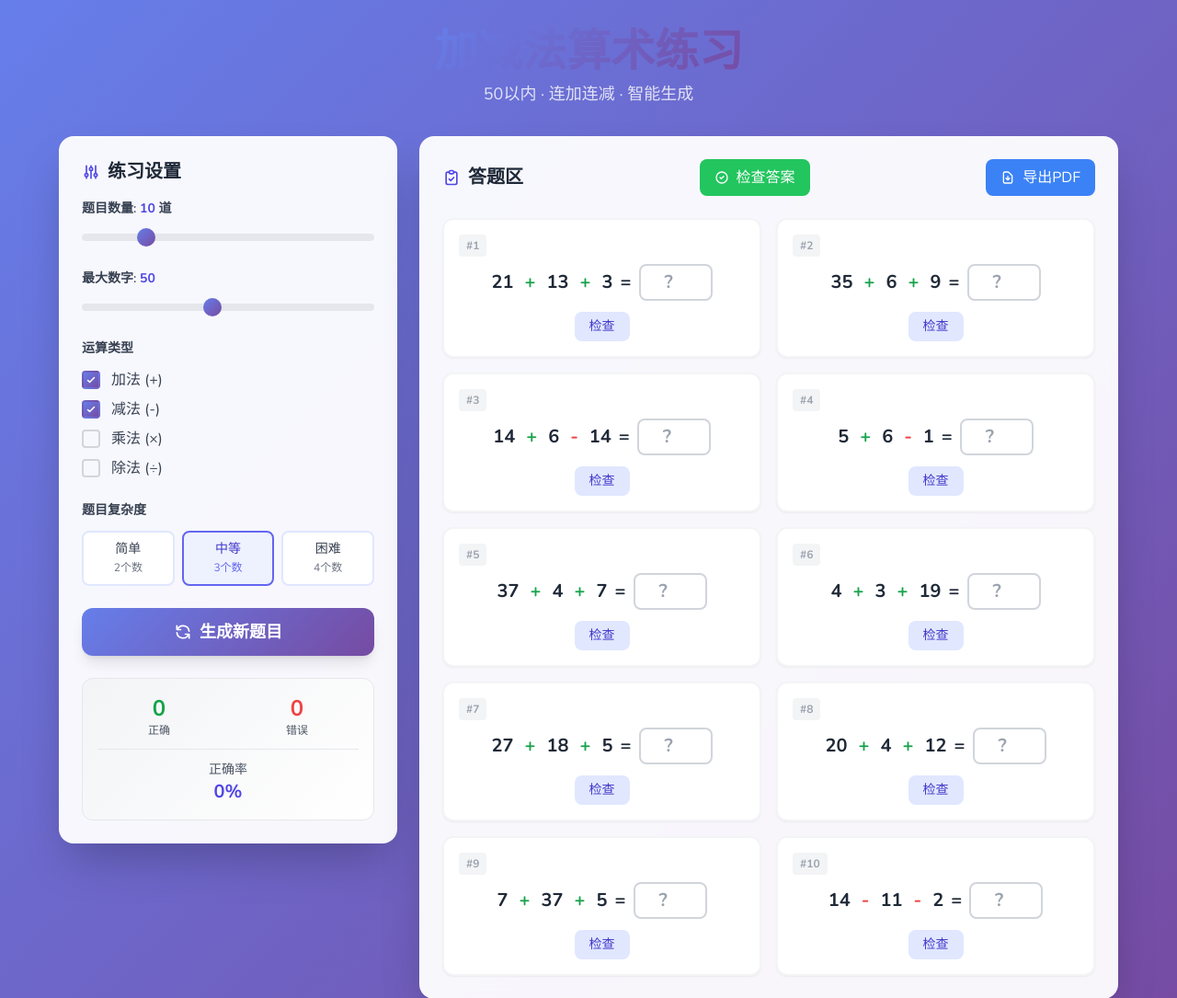
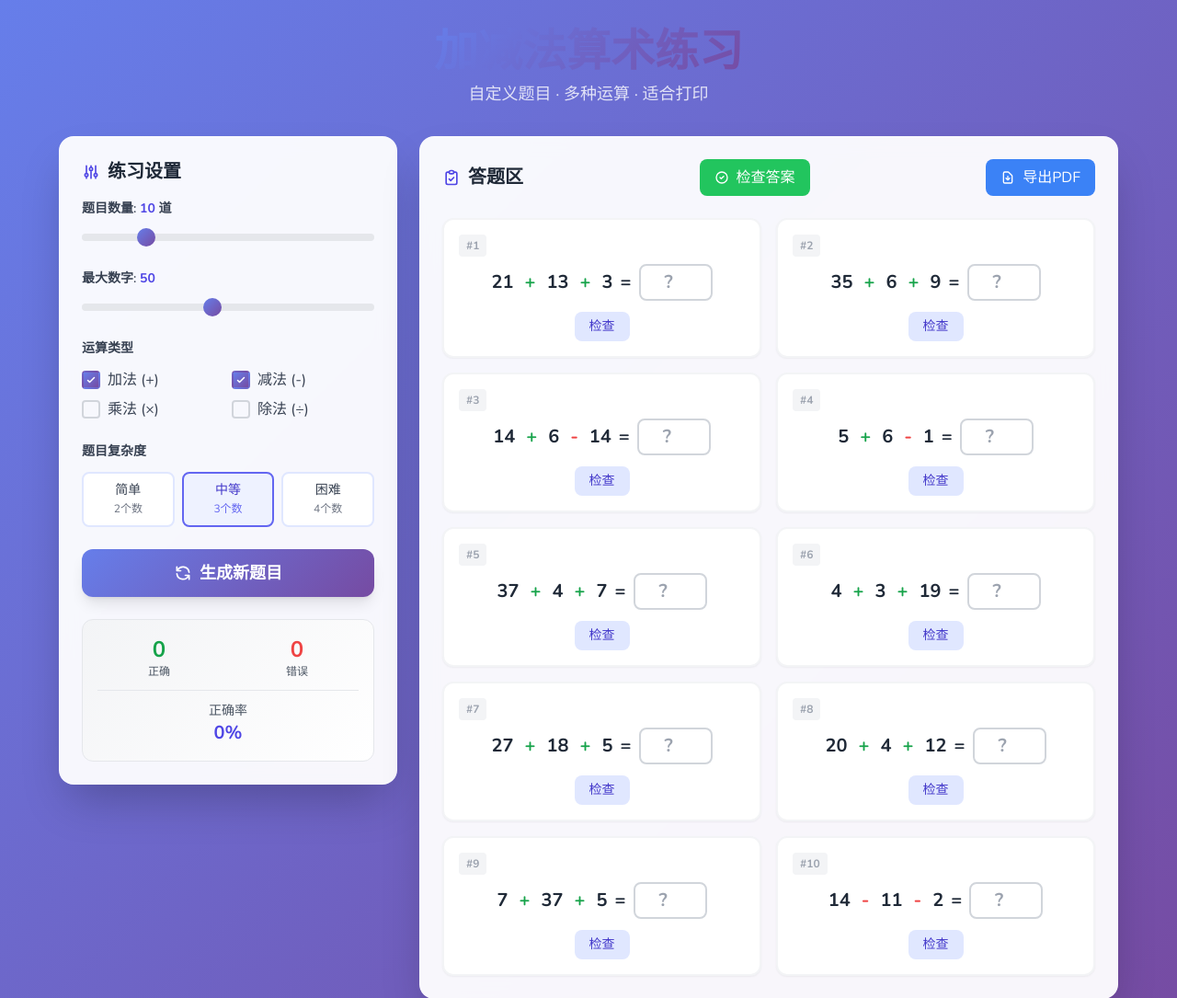
Before and after one commit to terryWJA/math-practice, a Flask app: page / in a window 1280 px wide. Shown: the top 1085 px of the page at 92% size. Run offline with Flask 2, Linux system fonts and the light colour scheme; some libraries are stand-ins or nearby versions.

Commit message:
优化布局：一行两个运算类型、更新提示文字

```diff
--- a/templates/index.html
+++ b/templates/index.html
@@ -95,7 +95,7 @@
             <h1 class="text-4xl md:text-5xl font-extrabold mb-2">
                 <span class="gradient-text">加减法算术练习</span>
             </h1>
-            <p class="text-white/80 text-lg">50以内 · 连加连减 · 智能生成</p>
+            <p class="text-white/80 text-lg">自定义题目 · 多种运算 · 适合打印</p>
         </div>
 
         <div class="grid lg:grid-cols-3 gap-6">
@@ -124,10 +124,10 @@
 
                 <div class="mb-6">
                     <label class="block text-sm font-semibold text-gray-700 mb-3">运算类型</label>
-                    <div class="space-y-2">
+                    <div class="grid grid-cols-2 gap-2">
                         <label class="checkbox-wrapper flex items-center cursor-pointer group">
                             <input type="checkbox" id="allowAdd" checked class="hidden">
-                            <div class="w-5 h-5 border-2 border-gray-300 rounded mr-3 flex items-center justify-center transition-all group-hover:border-indigo-400">
+                            <div class="w-5 h-5 border-2 border-gray-300 rounded mr-2 flex items-center justify-center transition-all group-hover:border-indigo-400">
                                 <svg class="w-3 h-3 text-white hidden" fill="none" stroke="currentColor" viewBox="0 0 24 24">
                                     <path stroke-linecap="round" stroke-linejoin="round" stroke-width="3" d="M5 13l4 4L19 7"></path>
                                 </svg>
@@ -136,7 +136,7 @@
                         </label>
                         <label class="checkbox-wrapper flex items-center cursor-pointer group">
                             <input type="checkbox" id="allowSub" checked class="hidden">
-                            <div class="w-5 h-5 border-2 border-gray-300 rounded mr-3 flex items-center justify-center transition-all group-hover:border-indigo-400">
+                            <div class="w-5 h-5 border-2 border-gray-300 rounded mr-2 flex items-center justify-center transition-all group-hover:border-indigo-400">
                                 <svg class="w-3 h-3 text-white hidden" fill="none" stroke="currentColor" viewBox="0 0 24 24">
                                     <path stroke-linecap="round" stroke-linejoin="round" stroke-width="3" d="M5 13l4 4L19 7"></path>
                                 </svg>
@@ -145,7 +145,7 @@
                         </label>
                         <label class="checkbox-wrapper flex items-center cursor-pointer group">
                             <input type="checkbox" id="allowMul" class="hidden">
-                            <div class="w-5 h-5 border-2 border-gray-300 rounded mr-3 flex items-center justify-center transition-all group-hover:border-indigo-400">
+                            <div class="w-5 h-5 border-2 border-gray-300 rounded mr-2 flex items-center justify-center transition-all group-hover:border-indigo-400">
                                 <svg class="w-3 h-3 text-white hidden" fill="none" stroke="currentColor" viewBox="0 0 24 24">
                                     <path stroke-linecap="round" stroke-linejoin="round" stroke-width="3" d="M5 13l4 4L19 7"></path>
                                 </svg>
@@ -154,7 +154,7 @@
                         </label>
                         <label class="checkbox-wrapper flex items-center cursor-pointer group">
                             <input type="checkbox" id="allowDiv" class="hidden">
-                            <div class="w-5 h-5 border-2 border-gray-300 rounded mr-3 flex items-center justify-center transition-all group-hover:border-indigo-400">
+                            <div class="w-5 h-5 border-2 border-gray-300 rounded mr-2 flex items-center justify-center transition-all group-hover:border-indigo-400">
                                 <svg class="w-3 h-3 text-white hidden" fill="none" stroke="currentColor" viewBox="0 0 24 24">
                                     <path stroke-linecap="round" stroke-linejoin="round" stroke-width="3" d="M5 13l4 4L19 7"></path>
                                 </svg>
```
